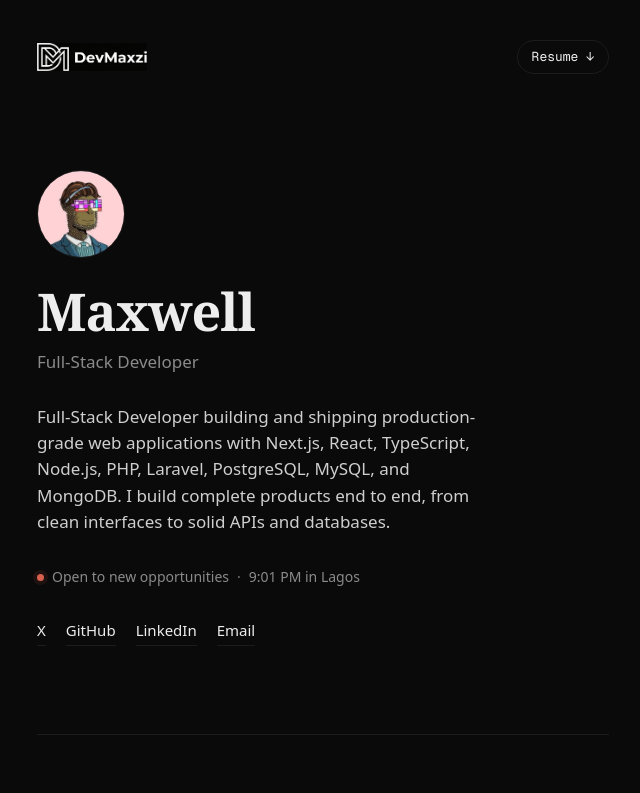
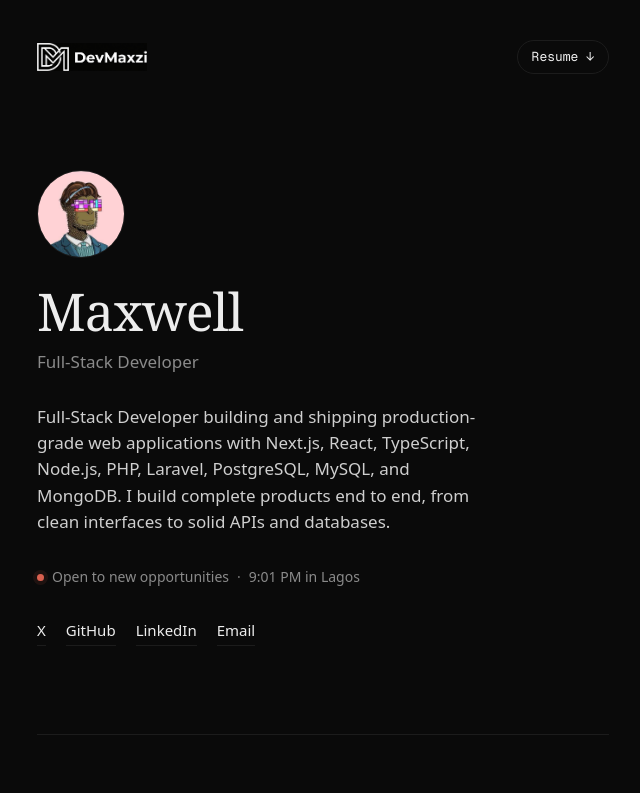
Before and after one commit to Maxzi3/MyPortfolio, a Next.js app: page / in a window 1280 px wide. Shown: the top 793 px of the page, without its empty margins (317-957 px from the left). Built offline with nearby package versions, Linux system fonts and the light colour scheme.

Commit message:
Update Hero component h1 font weight for consistency

```diff
--- a/components/Hero.tsx
+++ b/components/Hero.tsx
@@ -17,7 +17,7 @@ export default function Hero() {
       />
 
       <h1
-        className="animate-fade-up mb-2.5 font-serif text-[clamp(38px,6vw,52px)] leading-[1.1] font-semibold tracking-[-0.02em]"
+        className="animate-fade-up mb-2.5 font-serif text-[clamp(38px,6vw,52px)] leading-[1.1] font-normal tracking-[-0.02em]"
         style={{
           animationDelay: "60ms",
           fontFamily: "Georgia, serif",
```
